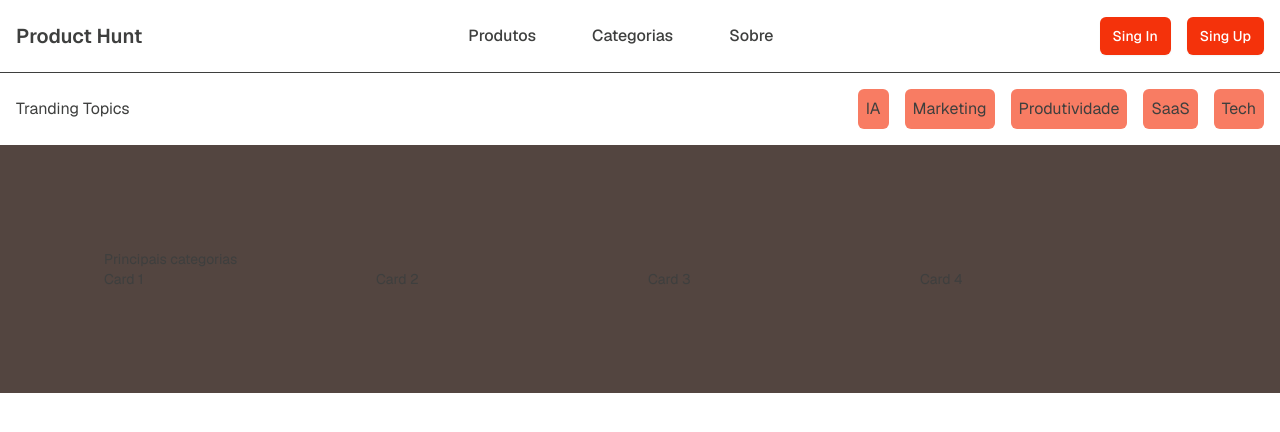
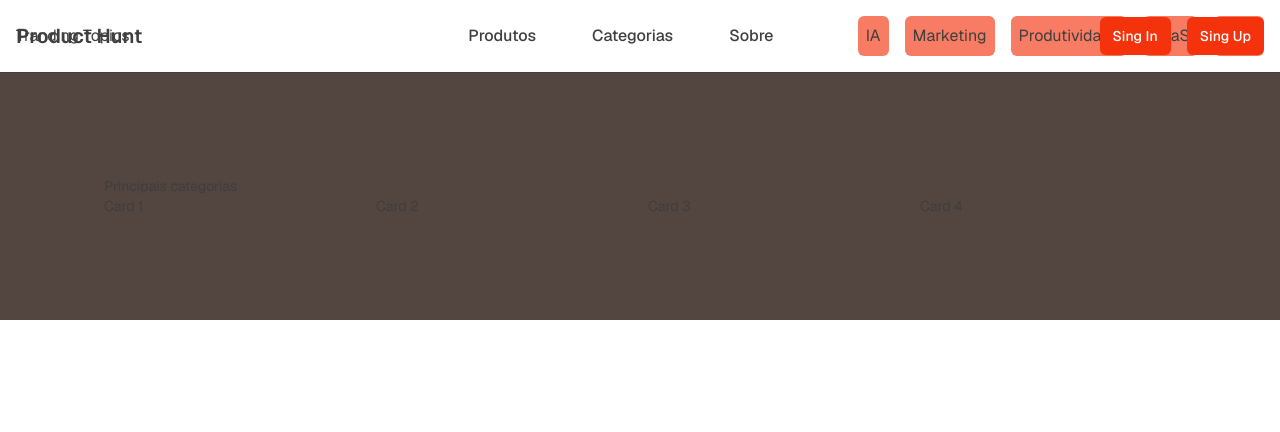
Before and after one commit to eusantosdev/product-hunt-clone, a Next.js app: page / in a window 1280 px wide. Shown: the top 432 px of the page. Built offline with nearby package versions, Linux system fonts and the light colour scheme.

Commit message:
feat: add conditional rendering

```diff
--- a/src/components/Header.tsx
+++ b/src/components/Header.tsx
@@ -1,14 +1,14 @@
 "use client";
 
 import { FontAwesomeIcon } from "@fortawesome/react-fontawesome";
-import { faBars } from "@fortawesome/free-solid-svg-icons";
+import { faBars, faX } from "@fortawesome/free-solid-svg-icons";
 import { useState } from "react";
 
 export default function Header() {
     const [isOpen, setIsOpen] = useState(false);
 
     return(
-        <header className="w-full top-0 start-0 border-b border-default">
+        <header className="absolute w-full top-0 start-0 border-b border-default">
             <div className="max-w-screen-xl flex flex-wrap items-center justify-between mx-auto p-4">
                 <a className="flex items-center space-x-3 rtl:space-x-reverse">
                     <span className="self-center text-xl text-heading font-semibold whitespace-nowrap">Product Hunt</span>
@@ -16,11 +16,15 @@
                 <div className="flex md:order-2 space-x-3 md:space-x-0 rtl:space-x-reverse gap-4">
                     <button type="button" className="text-white bg-[#F4320B] hover:bg-brand-strong box-border border border-transparent focus:ring-4 focus:ring-brand-medium shadow-xs font-medium leading-5 rounded-md text-sm px-3 py-2 focus:outline-none">Sing In</button>
                     <button type="button" className="text-white bg-[#F4320B] hover:bg-brand-strong box-border border border-transparent focus:ring-4 focus:ring-brand-medium shadow-xs font-medium leading-5 rounded-md text-sm px-3 py-2 focus:outline-none">Sing Up</button>
-                    <button data-collapse-toggle="navbar-sticky" type="button" className="inline-flex items-center p-2 w-10 h-10 justify-center text-sm text-body rounded-base md:hidden hover:bg-neutral-secondary-soft hover:text-heading focus:outline-none focus:ring-2 focus:ring-neutral-tertiary" aria-controls="navbar-sticky" aria-expanded="false">
+                    <button type="button" onClick={() => setIsOpen(!isOpen)} className="inline-flex items-center p-2 w-10 h-10 justify-center text-sm text-body rounded-base md:hidden">
+                        {isOpen ? (
+                            <FontAwesomeIcon icon={faX} className="text-2xl"/>
+                        ) : (
                             <FontAwesomeIcon icon={faBars} className="text-2xl"/>
+                        )}
                     </button>
                 </div>
-                <div className="items-center justify-between hidden w-full md:flex md:w-auto md:order-1" id="navbar-sticky">
+                    <div className="items-center justify-between hidden w-full md:flex md:w-auto md:order-1">
                         <ul className="flex flex-col p-4 md:p-0 mt-4 font-medium border border-default rounded-base bg-neutral-secondary-soft md:space-x-8 rtl:space-x-reverse md:flex-row md:mt-0 md:border-0 md:bg-neutral-primary">
                             <li>
                                 <a href="#" className="block py-2 px-3 text-heading rounded hover:text-[#F4320B] hover:underline">Produtos</a>
```
Lines whose indentation alone changed are shown as unchanged.
